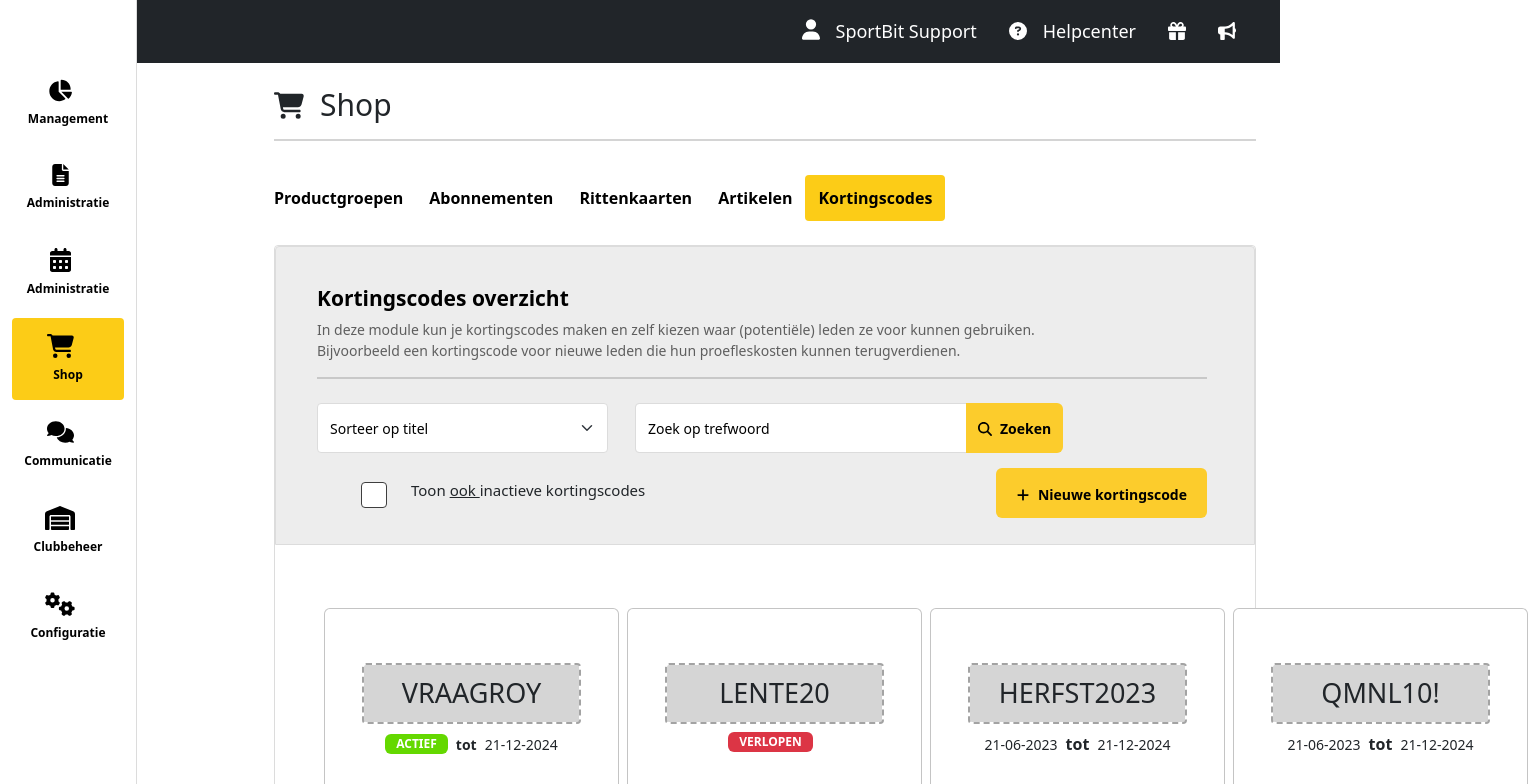
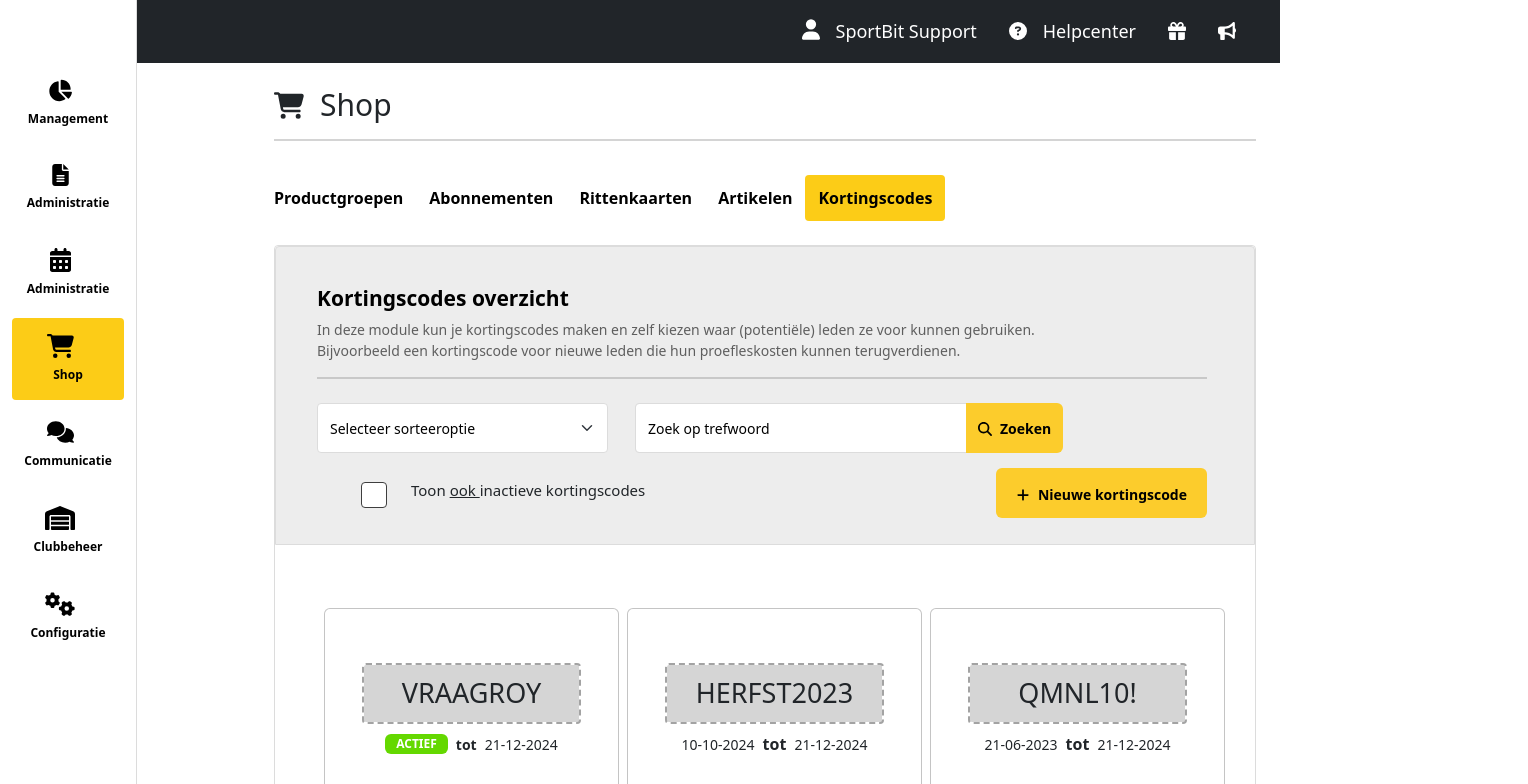
Before and after one commit to marwanaboudaoud/sportBit-manager, a React (Create React App) app: page /shop/kortingscodes in a window 1280 px wide. Shown: the top 784 px of the page, 1528 px wide, since content can reach past the window. Built offline with nearby package versions, Linux system fonts and the light colour scheme; the HTML template or start-up script is replaced by a standard one.

Commit message:
add the delete sort and search function to cards overview page

```diff
--- a/src/assets/scss/components/shopPage/_kortingscodes.scss
+++ b/src/assets/scss/components/shopPage/_kortingscodes.scss
@@ -20,6 +20,10 @@
         .kortingscodes-title {
             font-size: 21px;
             color: black;
+        }
+
+        .form-select {
+            box-shadow: none;
         }
 
         .kortingscodes-description {
@@ -141,6 +145,11 @@
         .kortingscodes-search-container {
             margin-left: 12px;
 
+            .form-control:focus {
+                box-shadow: none;
+
+            }
+
             @media (max-width: 992px) {
                 margin-left: 0;
             }
--- a/src/components/shopPage/Kortingscodes.jsx
+++ b/src/components/shopPage/Kortingscodes.jsx
@@ -1,10 +1,15 @@
-import React from 'react';
+import React, { useState } from 'react';
 import { FontAwesomeIcon } from '@fortawesome/react-fontawesome';
 import { faSearch, faPlus } from '@fortawesome/free-solid-svg-icons';
 import KortingCards from './KortingCard';
 
 const Kortingscodes = () => {
-    const cardsData = [
+    const [showInactive, setShowInactive] = useState(false);
+    const [searchKeyword, setSearchKeyword] = useState('');
+    const [activeSearchTerm, setActiveSearchTerm] = useState('');
+    const [sortOption, setSortOption] = useState('');
+
+    const [cardsData, setCardsData] = useState([
         {
             id: 1,
             title: "VRAAGROY",
@@ -25,7 +30,7 @@ const Kortingscodes = () => {
             id: 3,
             title: "HERFST2023",
             badge: { text: "ACTIEF", variant: "success" },
-            startDate: "21-06-2023",
+            startDate: "10-10-2024",
             expiryLabel: "tot",
             expiryDate: "21-12-2024",
             dealName: "Herfstdeal",
@@ -41,10 +46,65 @@ const Kortingscodes = () => {
             dealName: "Herfstdeal",
             discount: "€20 Korting",
         }
-    ];
+    ]);
+
+    let filteredCards = cardsData.filter(card =>
+        showInactive ||
+        !(card.badge && card.badge.text === "VERLOPEN")
+    );
+
+    if (activeSearchTerm.trim() !== '') {
+        filteredCards = filteredCards.filter(card =>
+            card.title.toLowerCase().includes(activeSearchTerm.toLowerCase())
+        );
+    }
+
+    if (sortOption === 'date') {
+        filteredCards = [...filteredCards].sort((a, b) => {
+            if (!a.startDate) return 1;
+            if (!b.startDate) return -1;
+
+            const [dayA, monthA, yearA] = a.startDate.split('-').map(Number);
+            const [dayB, monthB, yearB] = b.startDate.split('-').map(Number);
+
+            const dateA = new Date(yearA, monthA - 1, dayA);
+            const dateB = new Date(yearB, monthB - 1, dayB);
+
+            return dateA - dateB;
+        });
+    } else if (sortOption === 'title') {
+        filteredCards = [...filteredCards].sort((a, b) =>
+            a.title.localeCompare(b.title)
+        );
+    }
 
     const handleDelete = (id) => {
-        console.log(`Delete card with ID: ${id}`);
+        console.log(`Deleting card with ID: ${id}`);
+        setCardsData(prevCards => prevCards.filter(card => card.id !== id));
+    };
+
+    const handleShowInactiveChange = (e) => {
+        setShowInactive(e.target.checked);
+    };
+
+    const handleSortChange = (e) => {
+        setSortOption(e.target.value);
+    };
+
+    const handleSearchChange = (e) => {
+        setSearchKeyword(e.target.value);
+    };
+
+    const handleSearchClick = () => {
+        setActiveSearchTerm(searchKeyword);
+        console.log(`Searching for: ${searchKeyword}`);
+    };
+
+    const handleKeyDown = (e) => {
+        if (e.key === 'Enter') {
+            e.preventDefault();
+            handleSearchClick();
+        }
     };
 
     return (
@@ -58,13 +118,17 @@ const Kortingscodes = () => {
                     <br />Bijvoorbeeld een kortingscode voor nieuwe leden die hun proefleskosten kunnen terugverdienen.
                 </p>
                 <hr className="mb-4" />
-                <form>
+                <form onSubmit={(e) => e.preventDefault()}>
                     <div className="kortingscodes-form-container d-flex flex-wrap align-items-center">
                         <div className="kortingscodes-select-container mb-3 mb-lg-0">
-                            <select className="form-select custom-select-input">
-                                <option selected>Sorteer op titel</option>
-                                <option>Actieve kortingscodes</option>
-                                <option>Inactieve kortingscodes</option>
+                            <select
+                                className="form-select custom-select-input"
+                                value={sortOption}
+                                onChange={handleSortChange}
+                            >
+                                <option value="">Selecteer sorteeroptie</option>
+                                <option value="title">Sorteer op titel</option>
+                                <option value="date">Sorteer op geldig van datum</option>
                             </select>
                         </div>
                         <div className="kortingscodes-search-container mb-3 mb-lg-0">
@@ -73,8 +137,15 @@ const Kortingscodes = () => {
                                     type="text"
                                     className="form-control custom-search-input"
                                     placeholder="Zoek op trefwoord"
+                                    value={searchKeyword}
+                                    onChange={handleSearchChange}
+                                    onKeyDown={handleKeyDown}
                                 />
-                                <button className="btn btn-secondary" type="button">
+                                <button
+                                    className="btn btn-secondary"
+                                    type="button"
+                                    onClick={handleSearchClick}
+                                >
                                     <FontAwesomeIcon icon={faSearch} className="me-2 search-icon" />
                                     <span className='search-text'>Zoeken</span>
                                 </button>
@@ -82,7 +153,13 @@ const Kortingscodes = () => {
                         </div>
                         <div className="kortingscodes-checkbox-container mb-3 mb-lg-0">
                             <div className="form-check custom-checkbox">
-                                <input className="form-check-input me-4" type="checkbox" id="showInactiveCheckbox" />
+                                <input
+                                    className="form-check-input me-4"
+                                    type="checkbox"
+                                    id="showInactiveCheckbox"
+                                    checked={showInactive}
+                                    onChange={handleShowInactiveChange}
+                                />
                                 <label className="form-check-label" htmlFor="showInactiveCheckbox">
                                     Toon <span className="text-decoration-underline">ook </span>inactieve kortingscodes
                                 </label>
@@ -102,7 +179,7 @@ const Kortingscodes = () => {
                 </form>
             </div>
             <div className="korting-cards-container d-flex mt-4 ">
-                {cardsData.map(card => (
+                {filteredCards.map(card => (
                     <div key={card.id}>
                         <KortingCards
                             title={card.title}
```
